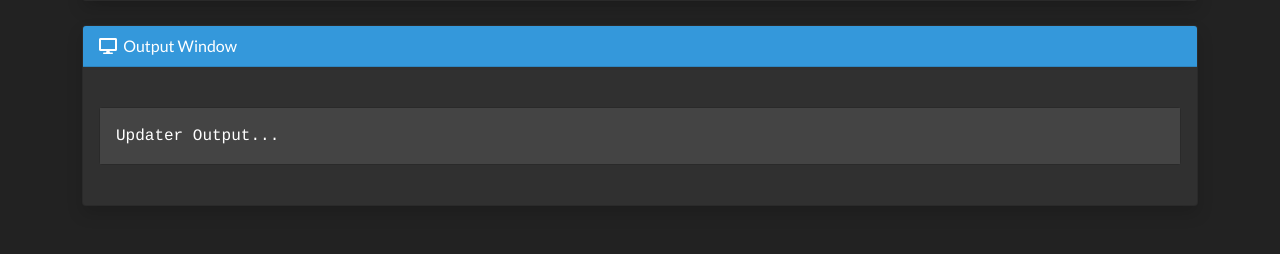
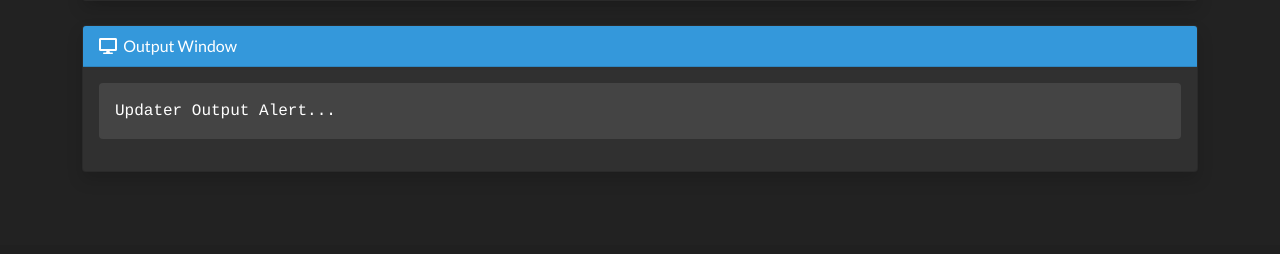
Before and after one commit to nebhead/test-update, a Flask app: page /update in a window 1280 px wide. Shown: the part 555-809 px from the top of the page. After the commit the page ends 726 px from the top, so only its background shows below. Run offline with Flask 2, Linux system fonts and the light colour scheme; some libraries are stand-ins or nearby versions.

Commit message:
Some More Appearance Changes

```diff
--- a/templates/updater.html
+++ b/templates/updater.html
@@ -22,6 +22,11 @@
 					<div class="alert alert-success fade show" role="alert">
 						<strong>An update is available!</strong> You are currently <div id="commits_behind"></div> changes behind the latest on this branch. <br>
 						<br><h1><i class="fas fa-cloud-download-alt"></i></h1>
+						<div class="d-grid gap-2">
+							<button type="button" class="btn btn-success btn-block shadow">
+								Update Now
+							</button>
+						</div>
 					</div>
 				</div>
 				<div id="update_failed" style="display:none">
@@ -36,7 +41,6 @@
 						<br><h1><i class="far fa-check-circle"></i></h1>
 					</div>
 				</div>
-
 			</div>
 		</div>
 	</div>
@@ -90,13 +94,9 @@
         <i class="fas fa-desktop"></i>&nbsp; Output Window
     </div>
     <div class="card-body">
-	<br>
-		<div class="card">
-			<div class="card-body bg-secondary" id="output_window" style="font-family:courier;color:white;">
-				Updater Output...
-			</div>
+		<div class="alert alert-secondary" role="alert" style="font-family:courier;" id="output_window">
+			Updater Output Alert...
 		</div>
-	<br>
 	</div>
 </div>
 <br>
```
